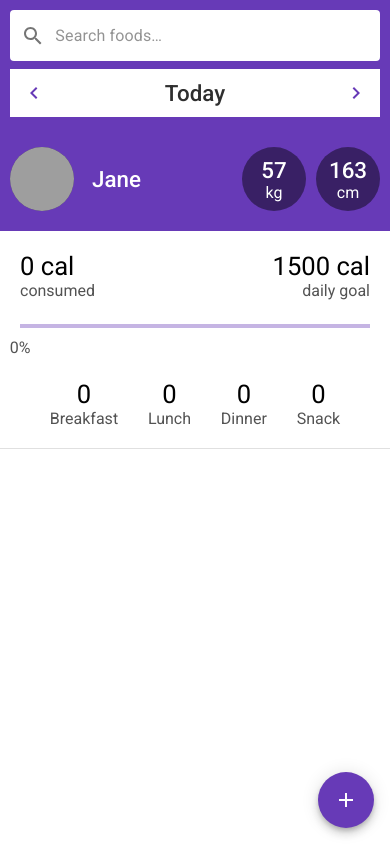
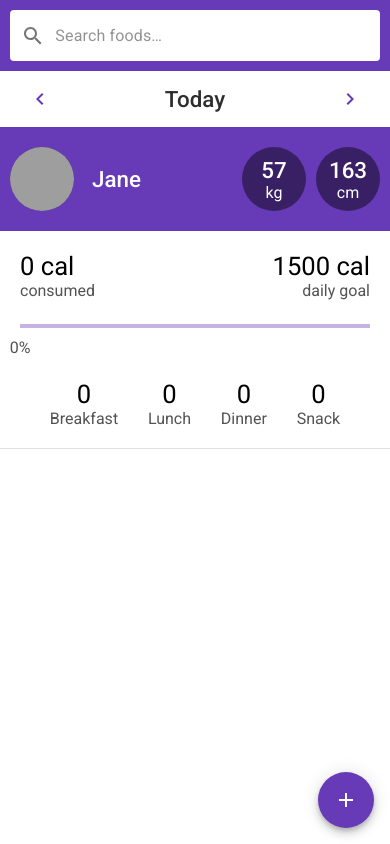
Before and after one commit to SeanZom/DietRoutine, a React (Create React App) app: page / in a window 390 px wide. Built offline with nearby package versions, Linux system fonts and the light colour scheme; grey boxes are pictures that could not be loaded.

Commit message:
updated DateSwitcher responsive UI

```diff
--- a/src/components/App.js
+++ b/src/components/App.js
@@ -4,6 +4,7 @@ import { makeStyles } from "@material-ui/styles";
 import HeadBar from "./HeadBar";
 import FabAdd from "./FabAdd";
 import MainContent from "./MainContent";
+import DateSwitcher from "./DateSwitcher";
 import "../styles/main.css";
 
 const useStyles = makeStyles(theme => ({
@@ -23,6 +24,7 @@ const App = () => {
   return (
     <div className={classes.root}>
       <HeadBar />
+      <DateSwitcher />
       <MainContent />
       <FabAdd />
     </div>
--- a/src/components/DateSwitcher.js
+++ b/src/components/DateSwitcher.js
@@ -10,16 +10,23 @@ import { setSelectedDate } from "../actions";
 
 const useStyles = makeStyles(theme => ({
   root: {
+    display: 'flex',
+    justifyContent: 'center',
+    backgroundColor: "white",
+    width: "100%",
+    padding: theme.spacing(0.5, 2),
+    [theme.breakpoints.up("md")]: {
+      backgroundColor: theme.palette.primary.main
+    },
+  },
+  container: {
     display: "flex",
     justifyContent: "space-between",
     alignItems: "center",
-    backgroundColor: "white",
     color: "white",
     width: "100%",
-    marginTop: theme.spacing(1),
     [theme.breakpoints.up("md")]: {
       width: "560px",
-      backgroundColor: theme.palette.primary.main
     },
 
     "& h2": {
@@ -29,7 +36,7 @@ const useStyles = makeStyles(theme => ({
       [theme.breakpoints.up("md")]: {
         fontSize: "1.9rem",
         fontWeight: 300,
-        color: 'white',
+        color: "white"
       }
     }
   },
@@ -72,6 +79,7 @@ const DateSwitcher = ({ currentDate, setSelectedDate }) => {
 
   return (
     <div className={classes.root}>
+      <div className={classes.container}>
         <IconButton onClick={() => handleDateSwitch("prev")}>
           <ArrowLeftIcon className={classes.icon} />
         </IconButton>
@@ -79,6 +87,7 @@ const DateSwitcher = ({ currentDate, setSelectedDate }) => {
         <IconButton onClick={() => handleDateSwitch("next")}>
           <ArrowRightcon className={classes.icon} />
         </IconButton>
+      </div>
     </div>
   );
 };
--- a/src/components/HeadBar.js
+++ b/src/components/HeadBar.js
@@ -3,7 +3,6 @@ import { makeStyles } from "@material-ui/styles";
 import { connect } from "react-redux";
 import { showSearch } from "../actions";
 
-import DateSwitcher from "./DateSwitcher";
 import SearchModal from "./SearchModal";
 import SearchBar from "./SearchBar";
 
@@ -36,8 +35,6 @@ const HeadBar = (props) => {
         <SearchBar />
       </div>
 
-      {/* Others */}
-      <DateSwitcher />
 
       {props.isShowSearch ? <SearchModal onClose={toggleModal} /> : null}
     </div>
```
Lines whose indentation alone changed are shown as unchanged.
